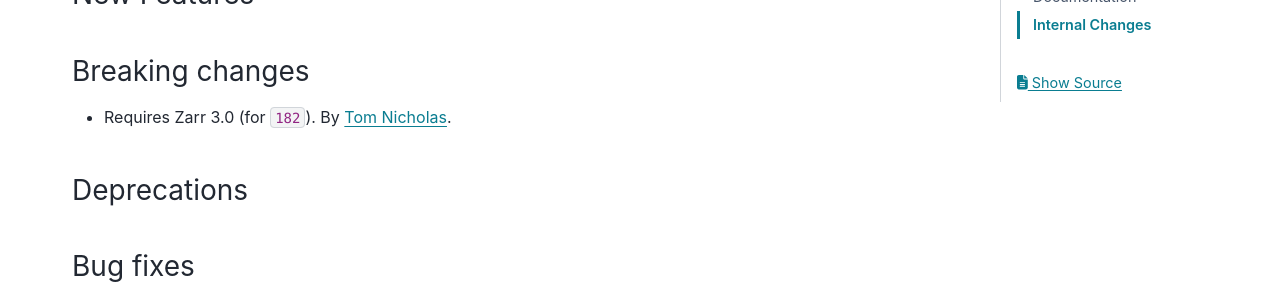
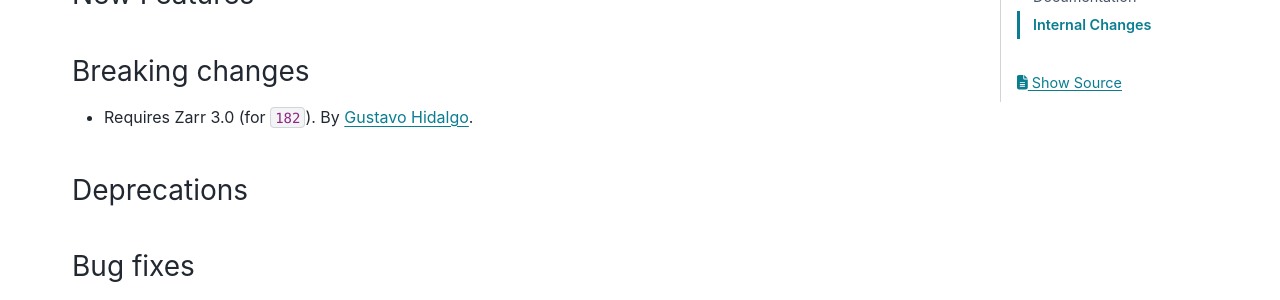
Before and after one commit to zarr-developers/VirtualiZarr, a Sphinx documentation site: the page built from docs/releases.rst, in a window 1280 px wide and 900 px high. Shown: the part 339-639 px from the top of the window. Built offline with Sphinx 7.4.7 and the PyData theme 0.15.4, drawn with Linux system fonts in a browser that asks for light colours; cross-references to code outside the pages are shown as plain code.

Commit message:
Update docs/releases.rst
Slopy copy-paste, thank you Tom

Co-authored-by: Tom Nicholas <tom@cworthy.org>

```diff
--- a/docs/releases.rst
+++ b/docs/releases.rst
@@ -13,7 +13,7 @@ Breaking changes
 ~~~~~~~~~~~~~~~~
 
 - Requires Zarr 3.0 (for :pull:`182`).
-  By `Tom Nicholas <https://github.com/ghidalgo3>`_.
+  By `Gustavo Hidalgo <https://github.com/ghidalgo3>`_.
 
 Deprecations
 ~~~~~~~~~~~~
```
